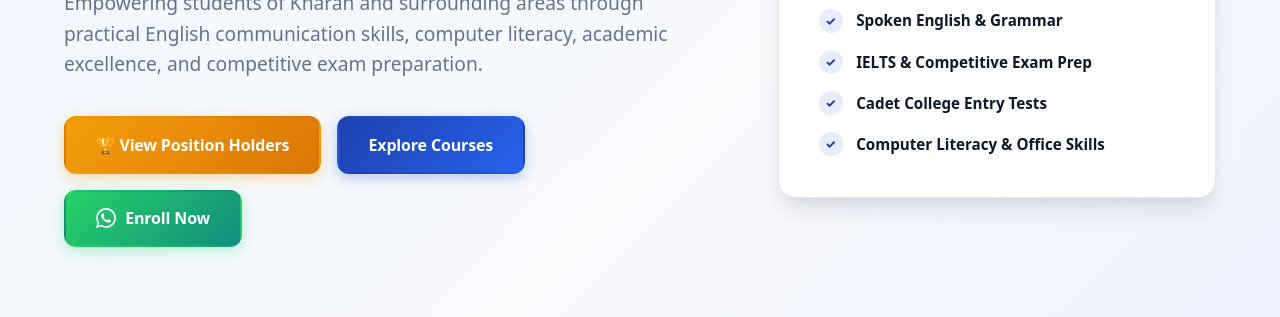
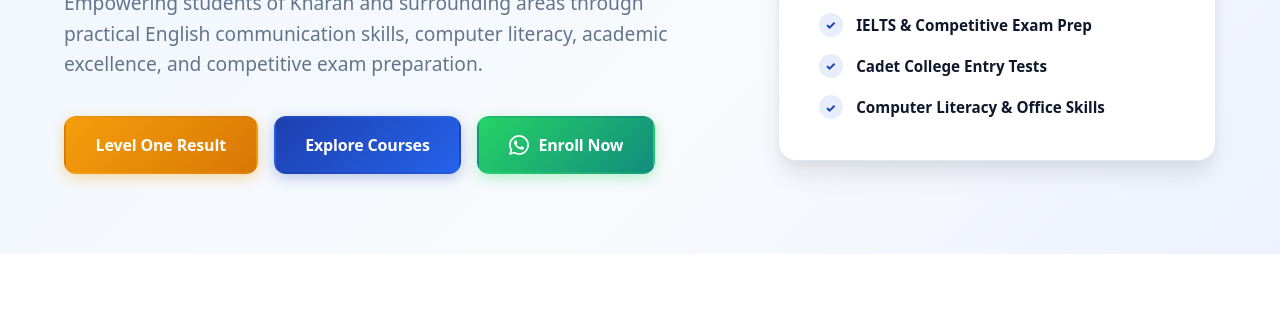
Before and after one commit to Kamran-Liaquat404/DELTA-ACADEMY, a plain HTML site: page index.html in a window 1280 px wide. Shown: the part 349-666 px from the top of the page. Drawn offline with Linux system fonts and the light colour scheme.

Commit message:
Update index.html

```diff
--- a/index.html
+++ b/index.html
@@ -85,7 +85,7 @@
         </p>
 
         <div class="hero-actions">
-          <a href="results.html" class="btn btn-results-hero">🏆 View Position Holders</a>
+          <a href="results.html" class="btn btn-results-hero"> Level One Result </a>
           <a href="#courses" class="btn btn-primary">Explore Courses</a>
           <a href="https://wa.me/923322277316?text=Hello%20DELTA%20Academy%2C%20I%20would%20like%20to%20get%20information%20about%20the%20courses." target="_blank" rel="noopener noreferrer" class="btn btn-whatsapp-hero">
             <svg xmlns="http://www.w3.org/2000/svg" width="20" height="20" viewBox="0 0 24 24" fill="currentColor">
```
